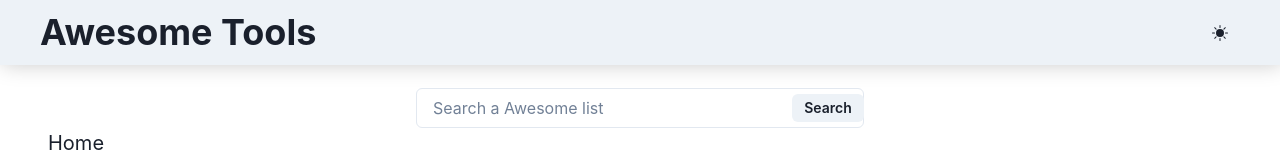
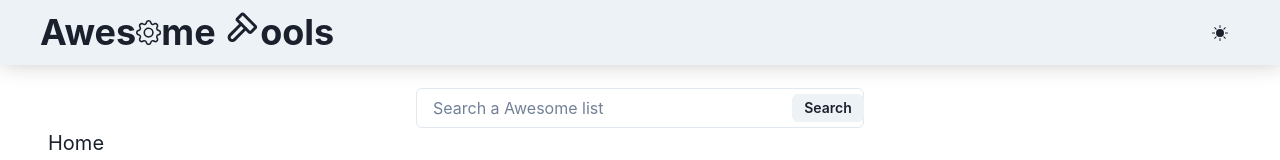
Before and after one commit to johanpedroo/awesome.tools, a Next.js app: page / in a window 1280 px wide. Shown: the top 160 px of the page. Built offline with nearby package versions, Linux system fonts and the light colour scheme; no server answers; the database is empty.

Commit message:
add icons on page name

```diff
--- a/components/ToolBar.tsx
+++ b/components/ToolBar.tsx
@@ -1,7 +1,9 @@
 import Link from "next/link";
 import {FC, ReactElement} from "react";
 import {Box, Flex, Text, IconButton , useBreakpointValue, useColorMode, useColorModeValue} from "@chakra-ui/react";
-import {BsMoonFill, BsSunFill} from "react-icons/bs";
+import {BsGear, BsMoonFill, BsSunFill} from "react-icons/bs";
+import {Icon} from "@chakra-ui/icons";
+import {TbHammer} from "react-icons/tb";
 
 const ToolBar: FC = (): ReactElement => {
     const { colorMode, toggleColorMode } = useColorMode()
@@ -11,7 +13,7 @@ const ToolBar: FC = (): ReactElement => {
             <Flex flexDirection={"row"} justifyContent={'space-between'} flex={1} alignItems={"center"}>
                 <Link href={"/"}>
                     <a>
-                        <Text fontSize={useBreakpointValue({md: '4xl', xs: '2xl'})} fontWeight={"bold"}>Awesome Tools</Text>
+                        <Text fontSize={useBreakpointValue({md: '4xl', xs: '2xl'})} fontWeight={"bold"}>Awes<Icon as={BsGear} fontSize="0.7em" style={{display: 'inline'}}/>me <Icon as={TbHammer} style={{display: 'inline'}}/>ools</Text>
                     </a>
                 </Link>
                 <IconButton icon={colorMode == 'light'? <BsSunFill/> : <BsMoonFill/>} aria-label={"dark / light"} onClick={toggleColorMode}></IconButton>
```
Also changed, not shown: 1 other file (tests, documents, lock files or other folders).
